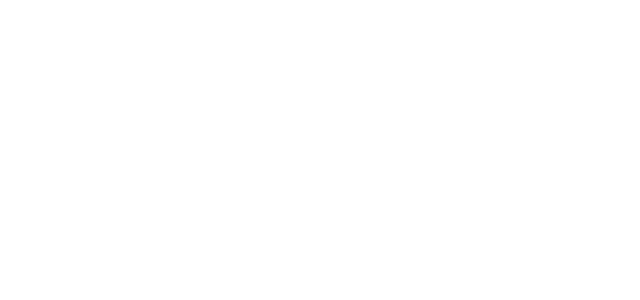
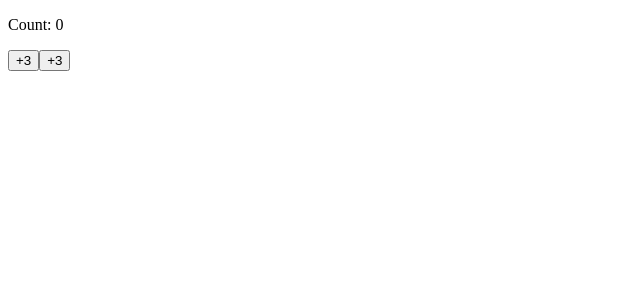
Before and after one commit to KaEssam/React-Course, a React (Vite) app: page / in a window 1280 px wide. Shown: the top 300 px of the page, without its empty margins (0-640 px from the left). Built offline with nearby package versions, Linux system fonts and the light colour scheme.

Commit message:
lesson: 08-state-batch

```diff
--- a/src/App.tsx
+++ b/src/App.tsx
@@ -1,7 +1,29 @@
+import { useState } from 'react';
 import './App.css';
 
 function App() {
-  return <></>;
+  const [count, setCount] = useState(0);
+
+  console.log('render', count);
+  function handelClick() {
+    setCount((c) => c + 1);
+    setCount((c) => c + 1);
+    setCount((c) => c + 1);
+  }
+
+  function handelLeftClick() {
+    setCount(count + 1);
+    setCount(count + 1);
+    setCount(count + 1);
+  }
+
+  return (
+    <>
+      <p>Count: {count}</p>
+      <button onClick={handelClick}>+3</button>
+      <button onClick={handelLeftClick}>+3</button>
+    </>
+  );
 }
 
 export default App;
```
